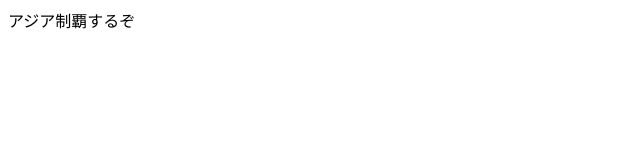
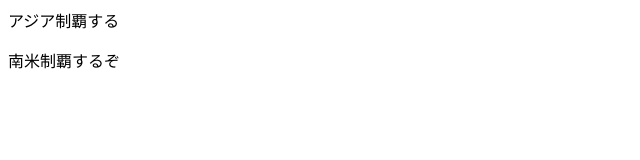
Before and after one commit to shuntaso/geeksalon4, a plain HTML site: page index.html in a window 1280 px wide. Shown: the whole page, without its empty margins (0-640 px from the left). Drawn offline with Linux system fonts and the light colour scheme.

Commit message:
コミットしたぞ

```diff
--- a/index.html
+++ b/index.html
@@ -7,8 +7,9 @@
     <title>Document</title>
 </head>
 <body>
-    <div>アジア制覇するぞ
+    <div>アジア制覇する
     </div>
+    <p>南米制覇するぞ</p>
 
 </body>
 </html>
```
